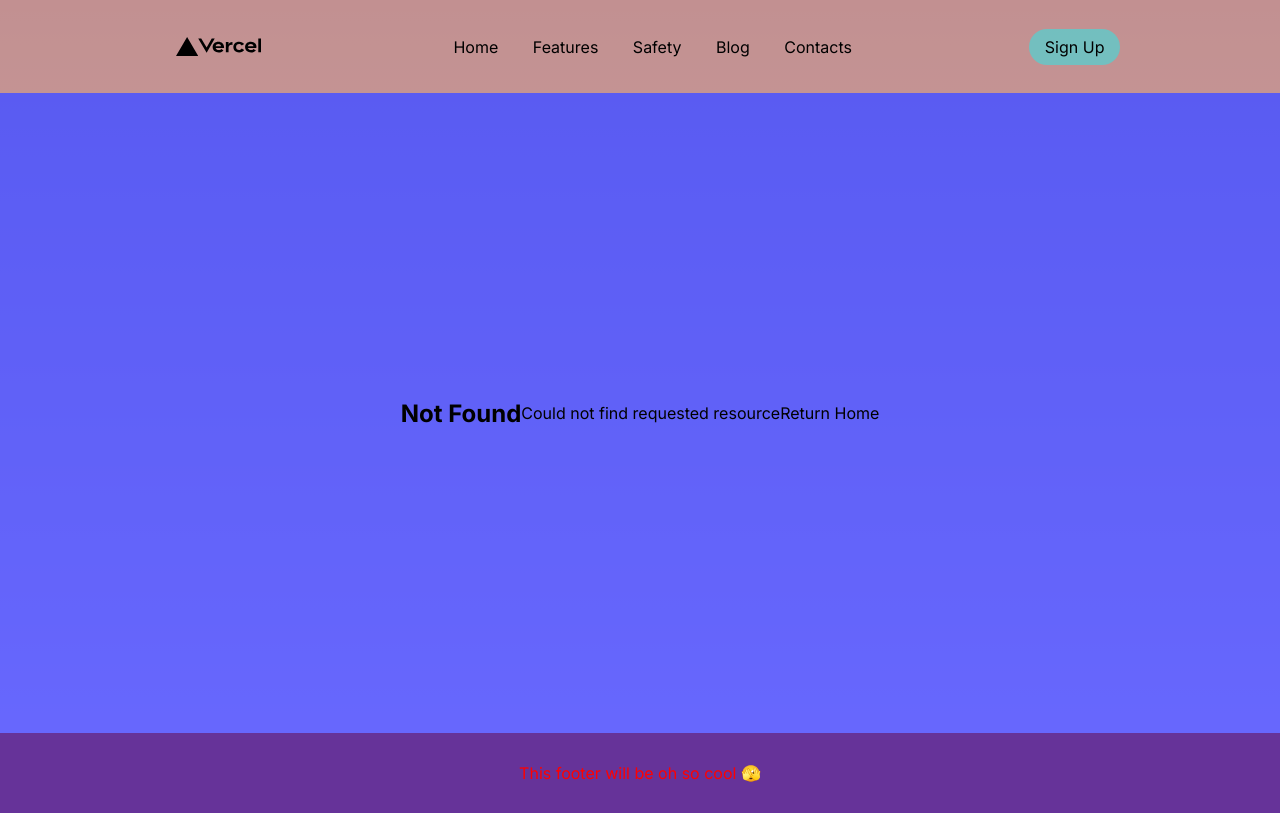
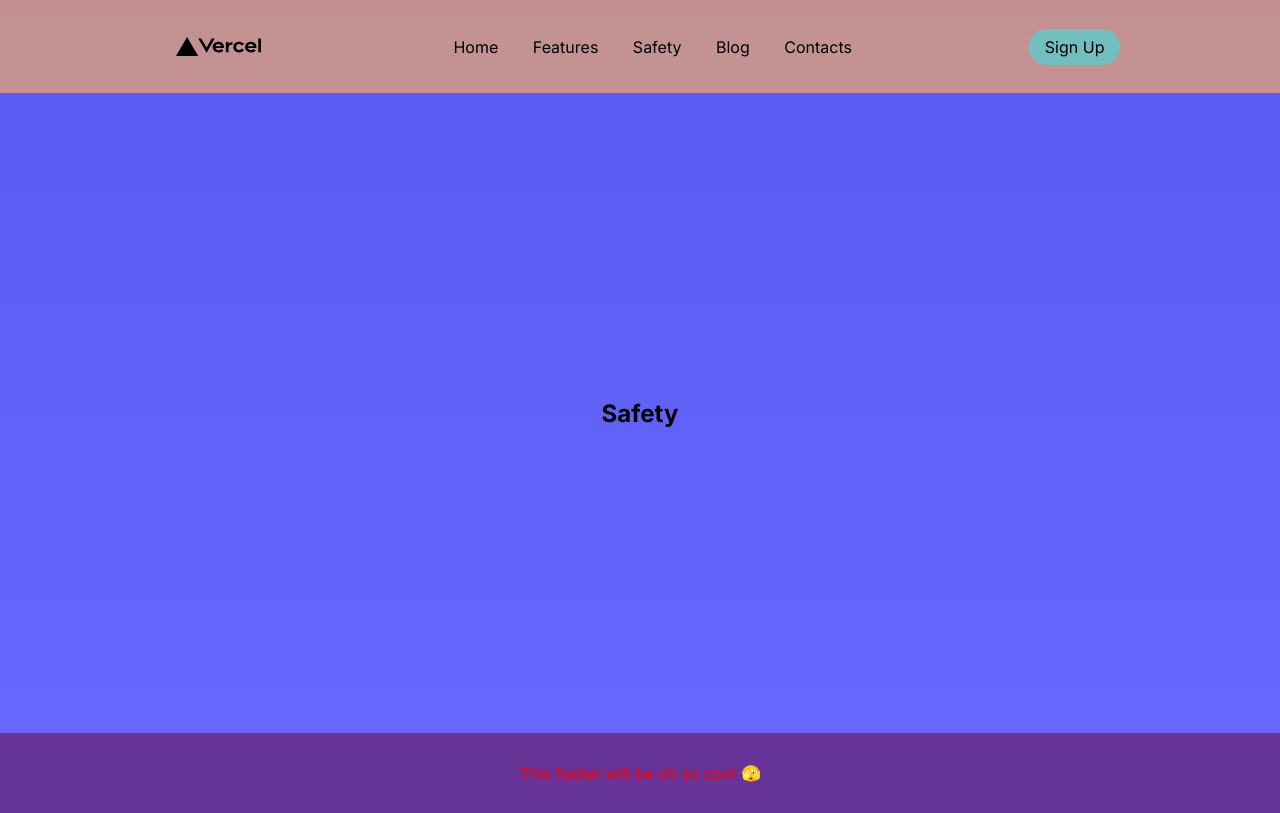
Before and after one commit to anthonychavis/newapollo, a Next.js app: page /safety in a window 1280 px wide. Before the commit this address had no page. Built offline with nearby package versions, Linux system fonts and the light colour scheme.

Commit message:
git init

```diff
--- /dev/null
+++ b/app/safety/page.tsx
@@ -0,0 +1,9 @@
+import Main from '../_components/MainComp/main';
+
+export default function Safety() {
+    return (
+        <Main>
+            <h2>Safety</h2>
+        </Main>
+    );
+}
```
Also changed, not shown: app/contacts/page.tsx (added, +9 -0 lines), app/features/page.tsx (added, +9 -0 lines).
